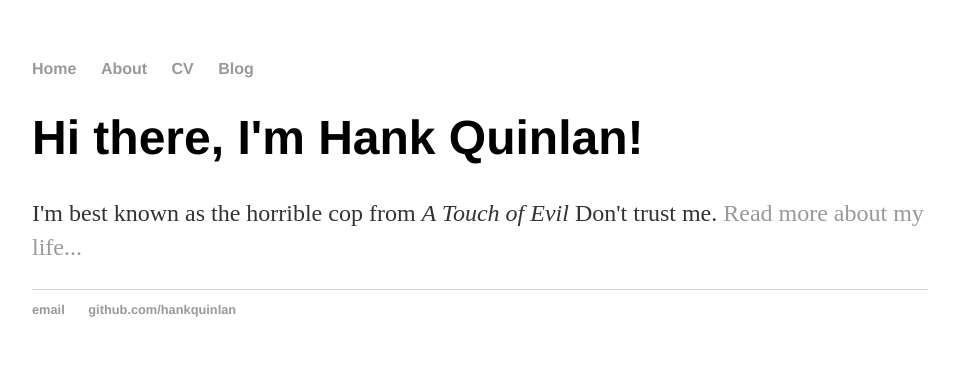
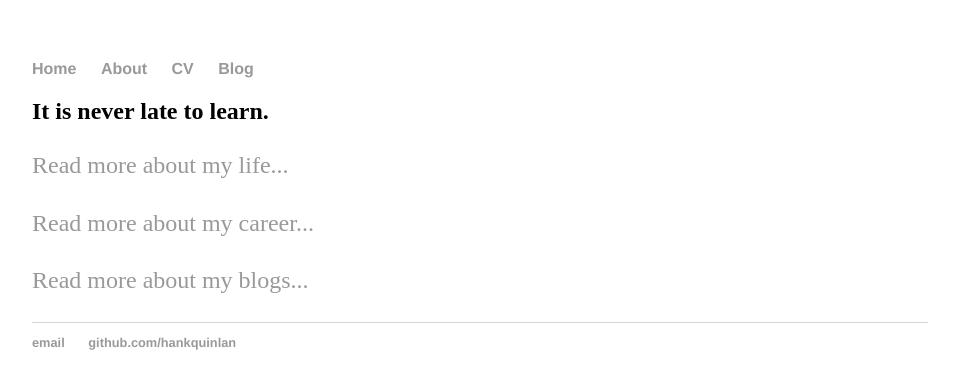
Before and after one commit to BoyuanZH/BoyuanZH.github.io, a Jekyll site: the page built from index.html, in a window 1280 px wide. Shown: the top 389 px of the page, without its empty margins (160-1115 px from the left). Built offline with Jekyll 4.4.1, drawn with Linux system fonts in a browser that asks for light colours.

Commit message:
Change index.html.

```diff
--- a/index.html
+++ b/index.html
@@ -3,6 +3,8 @@ layout: default
 title: Hank Quinlan, Horrible Cop
 ---
 <div class="blurb">
-	<h1>Hi there, I'm Hank Quinlan!</h1>
-	<p>I'm best known as the horrible cop from <em>A Touch of Evil</em> Don't trust me. <a href="/about">Read more about my life...</a></p>
+	<h2>It is never late to learn.</h2>
+	<p><a href="/about">Read more about my life...</a></p>
+        <p><a href="/cv">Read more about my career...</a></p>
+	<p><a href="/blog">Read more about my blogs...</a></p>
 </div><!-- /.blurb -->
```
